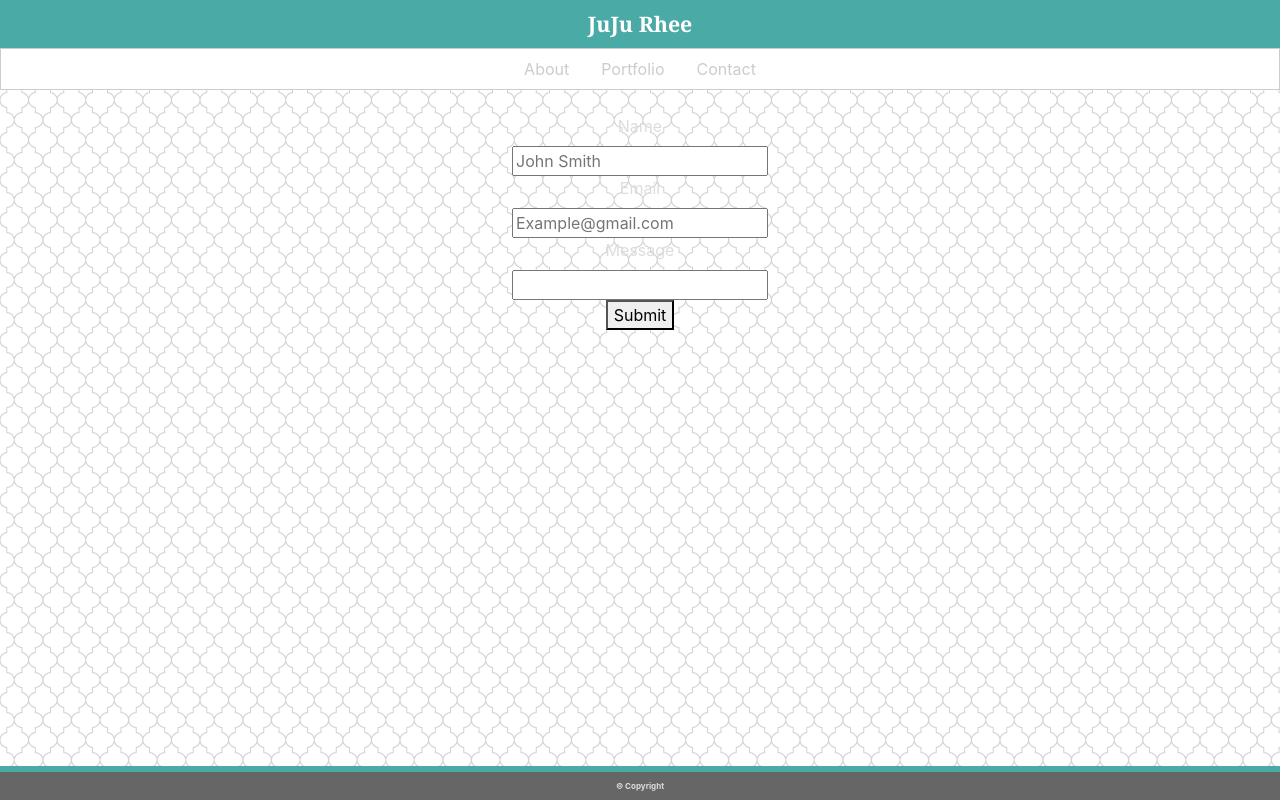
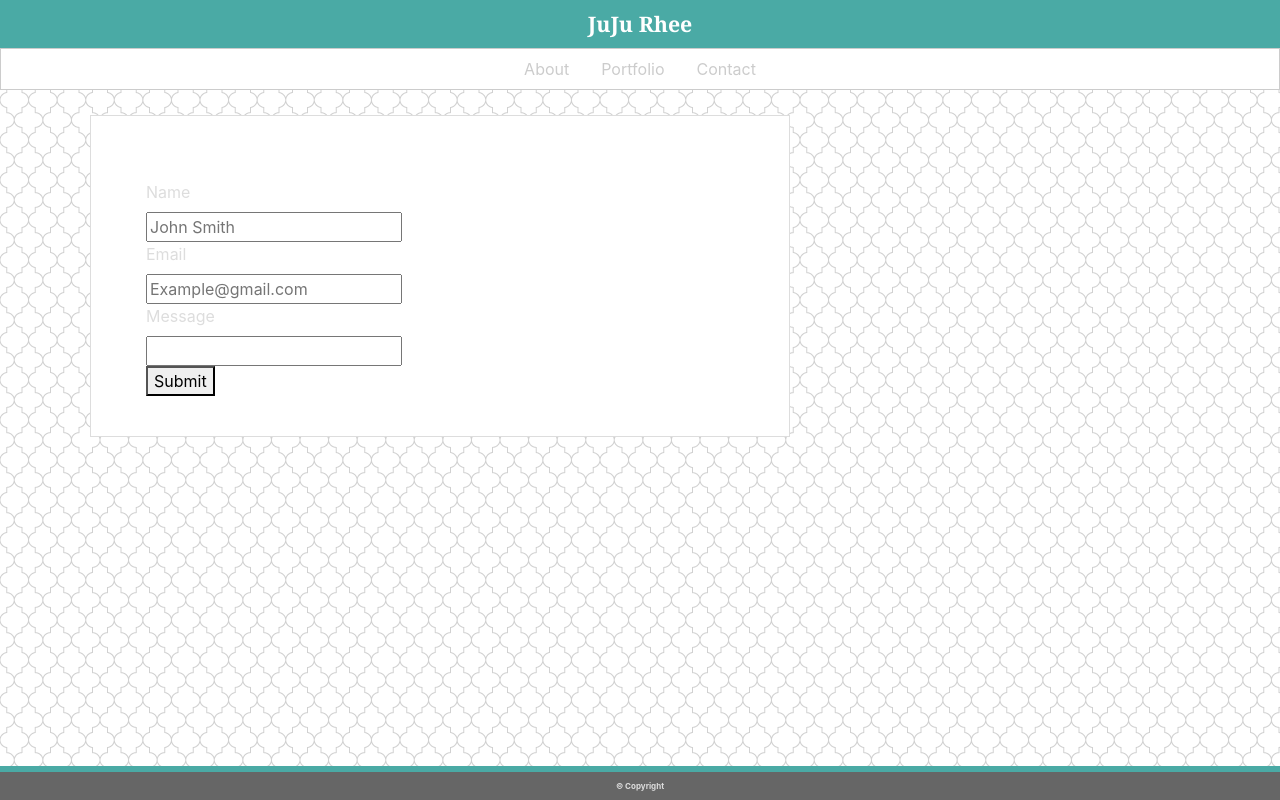
Before and after one commit to jujubrains/Main, a plain HTML site: page contact.html in a window 1280 px wide. Drawn offline with nearby package versions, Linux system fonts and the light colour scheme.

Commit message:
put form inside container and styled row

```diff
--- a/Assets/CSS/style.css
+++ b/Assets/CSS/style.css
@@ -53,6 +53,18 @@ hr {
     margin: 0px auto;
 }
 
+#contact {
+    text-align: left;
+    background-color: #ffffff;
+    border-color: #dddddd;
+    width: 700px;
+    margin: 25px;
+    margin-left: 90px;
+    border: 1px;
+    border-style: solid;
+    padding: 40px;
+}
+
 #footer {
     border-top: 6px;
     border-style: solid;
--- a/contact.html
+++ b/contact.html
@@ -28,7 +28,9 @@
         </ul>
     </div>
 
-
+    <div class="container"></div>
+        <div id="contact" class="row">
+            <div class="col-xs-8 col-s-11 col-md-6">
                 <form action="URL" method="POST">
 
                     <br><label class="labels" for="Name">Name</label></br>
@@ -41,7 +43,9 @@
                     <input id="Message" class="formentry" type="text" name="Message">
                 </form>
                 <button class= "button" type="submit">Submit</button>
-
+            </div>
+        </div>
+    </div>
 
     <nav id="footer" class="navbar fixed-bottom justify-content-center">© Copyright</nav>
 </body>
```
Also changed, not shown: index.html (+1 -1 lines). Lines whose indentation alone changed are shown as unchanged.
